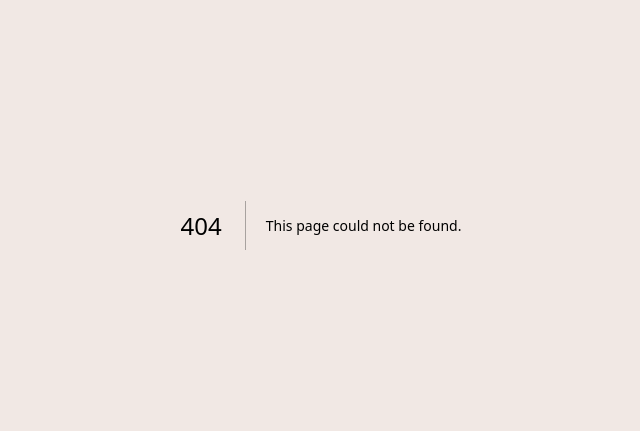
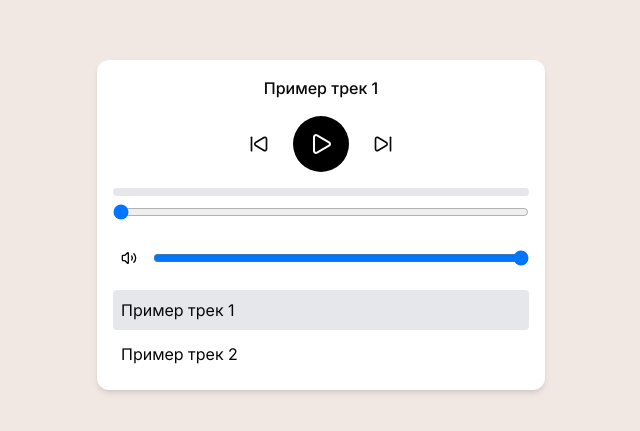
Before and after one commit to sCOSTAkg/grandtex-leather, a Next.js app: page /audio in a window 1280 px wide. Before the commit this address had no page. Shown: the part 175-606 px from the top of the page, without its empty margins (319-959 px from the left). Built offline with nearby package versions, Linux system fonts and the light colour scheme.

Commit message:
feat: add animated audio player

```diff
--- /dev/null
+++ b/src/app/audio/page.tsx
@@ -0,0 +1,17 @@
+import AudioPlayer from "@/components/AudioPlayer";
+
+const demoTracks = [
+  { title: "Пример трек 1", src: "https://www.w3schools.com/html/horse.mp3" },
+  {
+    title: "Пример трек 2",
+    src: "https://www2.cs.uic.edu/~i101/SoundFiles/PinkPanther30.wav",
+  },
+];
+
+export default function AudioPage() {
+  return (
+    <div className="min-h-screen flex items-center justify-center p-4">
+      <AudioPlayer tracks={demoTracks} />
+    </div>
+  );
+}
--- /dev/null
+++ b/src/components/AudioPlayer.tsx
@@ -0,0 +1,219 @@
+"use client";
+
+import { useCallback, useEffect, useRef, useState } from "react";
+import {
+  Play,
+  Pause,
+  SkipBack,
+  SkipForward,
+  Volume2,
+  VolumeX,
+} from "lucide-react";
+import { motion } from "framer-motion";
+import { cn } from "@/lib/utils";
+
+interface Track {
+  title: string;
+  src: string;
+}
+
+interface AudioPlayerProps {
+  tracks: Track[];
+  className?: string;
+}
+
+export default function AudioPlayer({ tracks, className }: AudioPlayerProps) {
+  const audioRef = useRef<HTMLAudioElement>(null);
+  const [current, setCurrent] = useState(0);
+  const [playing, setPlaying] = useState(false);
+  const [progress, setProgress] = useState(0);
+  const [volume, setVolume] = useState(1);
+
+  const handlePrev = useCallback(() => {
+    setCurrent((c) => (c - 1 + tracks.length) % tracks.length);
+  }, [tracks.length]);
+
+  const handleNext = useCallback(() => {
+    setCurrent((c) => (c + 1) % tracks.length);
+  }, [tracks.length]);
+
+  // Update progress bar
+  useEffect(() => {
+    const audio = audioRef.current;
+    if (!audio) return;
+
+    const onTime = () => {
+      setProgress(audio.currentTime / audio.duration || 0);
+    };
+
+    audio.addEventListener("timeupdate", onTime);
+    audio.addEventListener("ended", handleNext);
+    return () => {
+      audio.removeEventListener("timeupdate", onTime);
+      audio.removeEventListener("ended", handleNext);
+    };
+  }, [current, handleNext]);
+
+  // Load new track when index changes
+  useEffect(() => {
+    const audio = audioRef.current;
+    if (!audio) return;
+    audio.currentTime = 0;
+    setProgress(0);
+  }, [current]);
+
+  useEffect(() => {
+    const audio = audioRef.current;
+    if (!audio) return;
+    if (playing) {
+      void audio.play();
+    } else {
+      audio.pause();
+    }
+  }, [playing, current]);
+
+  const togglePlay = () => {
+    const audio = audioRef.current;
+    if (!audio) return;
+    if (playing) {
+      audio.pause();
+    } else {
+      void audio.play();
+    }
+    setPlaying(!playing);
+  };
+
+  const onProgressChange = (e: React.ChangeEvent<HTMLInputElement>) => {
+    const audio = audioRef.current;
+    if (!audio) return;
+    const value = Number(e.target.value);
+    audio.currentTime = value * audio.duration;
+    setProgress(value);
+  };
+
+  const onVolumeChange = (e: React.ChangeEvent<HTMLInputElement>) => {
+    const audio = audioRef.current;
+    if (!audio) return;
+    const value = Number(e.target.value);
+    audio.volume = value;
+    setVolume(value);
+  };
+
+  return (
+    <div
+      className={cn(
+        "w-full max-w-md p-4 rounded-xl shadow-md bg-white",
+        className,
+      )}
+    >
+      <audio ref={audioRef} src={tracks[current].src} />
+      <motion.h3
+        key={current}
+        initial={{ opacity: 0, y: 20 }}
+        animate={{ opacity: 1, y: 0 }}
+        transition={{ duration: 0.3 }}
+        className="text-center font-medium mb-4"
+      >
+        {tracks[current].title}
+      </motion.h3>
+
+      <div className="flex items-center justify-center space-x-4 mb-4">
+        <button
+          onClick={handlePrev}
+          aria-label="Предыдущий"
+          className="p-2 rounded-full hover:bg-gray-100"
+        >
+          <SkipBack className="h-5 w-5" />
+        </button>
+        <button
+          onClick={togglePlay}
+          aria-label={playing ? "Пауза" : "Воспроизвести"}
+          className="p-4 bg-black text-white rounded-full hover:bg-gray-800 transition-colors"
+        >
+          {playing ? (
+            <Pause className="h-6 w-6" />
+          ) : (
+            <Play className="h-6 w-6" />
+          )}
+        </button>
+        <button
+          onClick={handleNext}
+          aria-label="Следующий"
+          className="p-2 rounded-full hover:bg-gray-100"
+        >
+          <SkipForward className="h-5 w-5" />
+        </button>
+      </div>
+
+      <div className="mb-4">
+        <motion.div className="h-2 bg-gray-200 rounded">
+          <motion.div
+            className="h-full bg-black rounded"
+            style={{ width: `${progress * 100}%` }}
+          />
+        </motion.div>
+        <input
+          type="range"
+          min="0"
+          max="1"
+          step="0.001"
+          value={progress}
+          onChange={onProgressChange}
+          className="w-full mt-2"
+        />
+      </div>
+
+      <div className="flex items-center space-x-2">
+        <button
+          onClick={() => {
+            const audio = audioRef.current;
+            if (!audio) return;
+            if (audio.volume === 0) {
+              audio.volume = 1;
+              setVolume(1);
+            } else {
+              audio.volume = 0;
+              setVolume(0);
+            }
+          }}
+          aria-label="Звук"
+          className="p-2"
+        >
+          {volume === 0 ? (
+            <VolumeX className="h-4 w-4" />
+          ) : (
+            <Volume2 className="h-4 w-4" />
+          )}
+        </button>
+        <input
+          type="range"
+          min="0"
+          max="1"
+          step="0.01"
+          value={volume}
+          onChange={onVolumeChange}
+          className="w-full"
+        />
+      </div>
+
+      <ul className="mt-4 space-y-1 max-h-40 overflow-y-auto">
+        {tracks.map((track, idx) => (
+          <li key={track.src}>
+            <button
+              className={cn(
+                "w-full text-left p-2 rounded hover:bg-gray-100 transition-colors",
+                idx === current && "bg-gray-200",
+              )}
+              onClick={() => {
+                setCurrent(idx);
+                setPlaying(true);
+              }}
+            >
+              {track.title}
+            </button>
+          </li>
+        ))}
+      </ul>
+    </div>
+  );
+}
```
